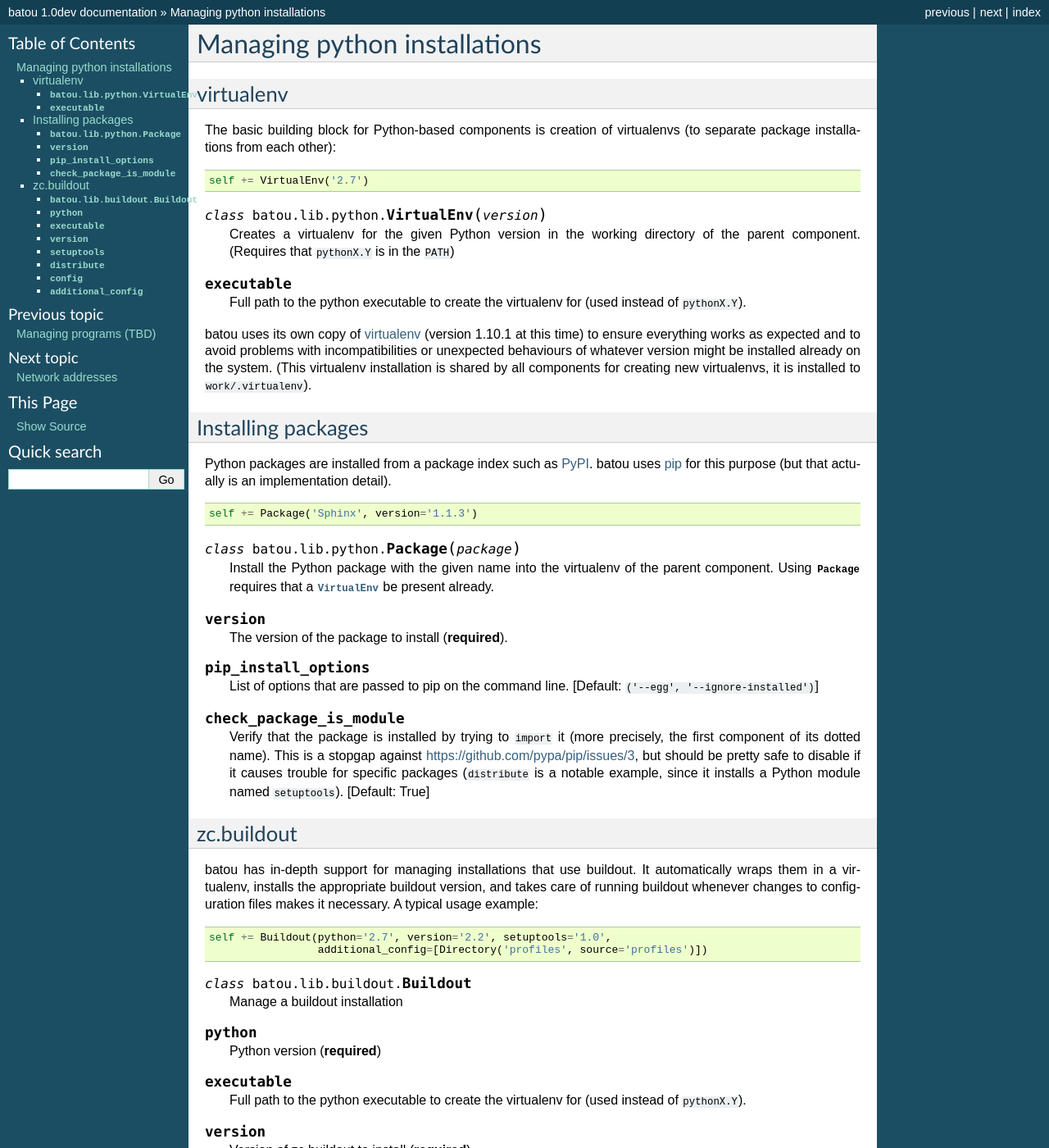
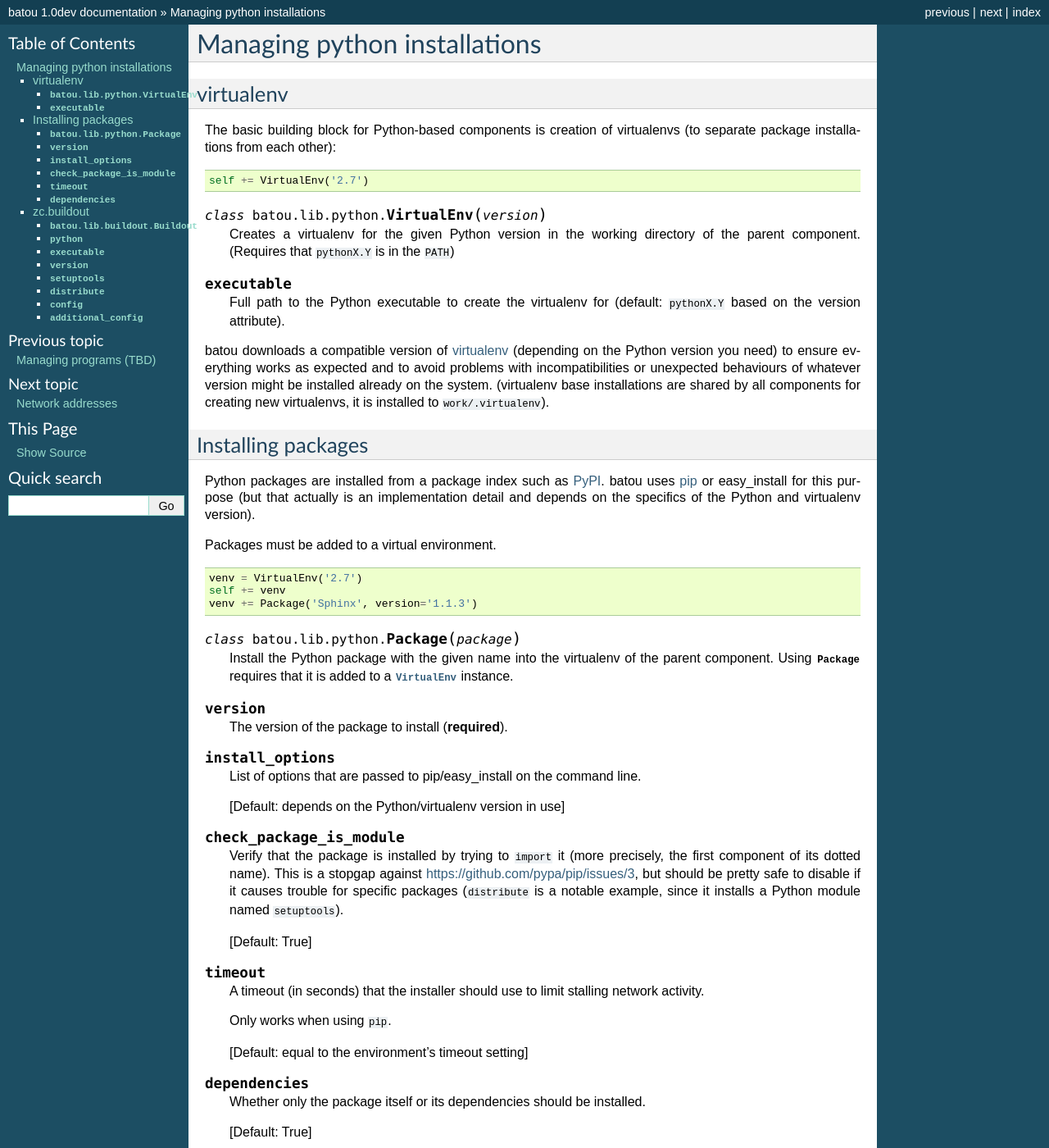
Before and after one commit to flyingcircusio/batou, a Sphinx documentation site: the page built from doc/source/python.txt, in a window 1280 px wide and 1400 px high. Shown: the whole window at 82% size. Built offline with Sphinx 7.4.7, drawn with Linux system fonts in a browser that asks for light colours.

Commit message:
Update documentation and use venv += instead of the separate package() method.

```diff
--- a/doc/source/create-new-project.txt
+++ b/doc/source/create-new-project.txt
@@ -79,8 +79,8 @@ embedded ``batou`` command and batou will install itself and run your command:
     Pre-installing batou - this can take a while...
     ...
 
-Using packages
---------------
+Installing additional packages into batou's environment
+-------------------------------------------------------
 
 batou can install additional dependencies when bootstrapping itself. This is
 useful for example to share component code between multiple deployments. If you
@@ -88,6 +88,6 @@ place a ``requirements.txt`` file in your project's top-level directory (i.e.,
 next to the ``batou`` script), these requirements will be installed along with
 batou. (See the `pip documentation`_ for details on the file format. Note for
 example that you can not only name thirdparty packages but also local paths,
-e.g. ``-e./my_local_egg')
+e.g. ``-e ./my_local_egg``)
 
 .. _`pip documentation`: http://www.pip-installer.org/en/latest/logic.html#requirements-file-format
--- a/doc/source/index.txt
+++ b/doc/source/index.txt
@@ -26,8 +26,9 @@ Services are described by components:
     class MyApp(Component):
 
         def configure(self):
-            self += VirtualEnv('2.7')
-            self += Package('myapp')
+            venv = VirtualEnv('2.7')
+            self += venv
+            venv += Package('myapp')
             self += Program('myapp',
                 command='bin/myapp')
 
--- a/doc/source/python.txt
+++ b/doc/source/python.txt
@@ -19,14 +19,13 @@ The basic building block for Python-based components is creation of virtualenvs
 
 .. py:attribute:: executable
 
-    Full path to the python executable to create the virtualenv for (used
-    instead of ``pythonX.Y``).
+    Full path to the Python executable to create the virtualenv for (default: ``pythonX.Y`` based on the version attribute).
 
-batou uses its own copy of `virtualenv`_ (version 1.10.1 at this time) to
-ensure everything works as expected and to avoid problems with
-incompatibilities or unexpected behaviours of whatever version might be
-installed already on the system. (This virtualenv installation is shared by all
-components for creating new virtualenvs, it is installed to
+batou downloads a compatible version of  `virtualenv`_ (depending on the Python
+version you need) to ensure everything works as expected and to avoid problems
+with incompatibilities or unexpected behaviours of whatever version might be
+installed already on the system. (virtualenv base installations are shared by
+all components for creating new virtualenvs, it is installed to
 ``work/.virtualenv``).
 
 .. _`virtualenv`: http://virtualenv.org/
@@ -36,30 +35,35 @@ Installing packages
 -------------------
 
 Python packages are installed from a package index such as `PyPI`_. batou uses
-`pip`_ for this purpose (but that actually is an implementation detail).
+`pip`_ or easy_install for this purpose (but that actually is an implementation detail and depends on the specifics of the Python and virtualenv version).
+
+Packages must be added to a virtual environment.
 
 .. _`PyPI`: https://pypi.python.org/
 .. _`pip`: http://www.pip-installer.org/
 
 .. code-block:: python
 
-    self += Package('Sphinx', version='1.1.3')
+    venv = VirtualEnv('2.7')
+    self += venv
+    venv += Package('Sphinx', version='1.1.3')
 
 
 .. py:class:: batou.lib.python.Package(package)
 
     Install the Python package with the given name into the virtualenv of the
-    parent component. Using :py:class:`Package` requires that a
-    :py:class:`~batou.lib.python.VirtualEnv` be present already.
+    parent component. Using :py:class:`Package` requires that it is
+    added to a :py:class:`~batou.lib.python.VirtualEnv` instance.
 
 .. py:attribute:: version
 
     The version of the package to install (**required**).
 
-.. py:attribute:: pip_install_options
+.. py:attribute:: install_options
 
-    List of options that are passed to pip on the command line.
-    [Default: ``('--egg', '--ignore-installed')``]
+    List of options that are passed to pip/easy_install on the command line.
+
+    [Default: depends on the Python/virtualenv version in use]
 
 .. py:attribute:: check_package_is_module
 
@@ -68,6 +72,22 @@ Python packages are installed from a package index such as `PyPI`_. batou uses
     against https://github.com/pypa/pip/issues/3, but should be pretty safe to
     disable if it causes trouble for specific packages (``distribute`` is a
     notable example, since it installs a Python module named ``setuptools``).
+
+    [Default: True]
+
+.. py:attribute:: timeout
+
+    A timeout (in seconds) that the installer should use to limit stalling
+    network activity.
+
+    Only works when using ``pip``.
+
+    [Default: equal to the environment's timeout setting]
+
+.. py:attribute:: dependencies
+
+    Whether only the package itself or its dependencies should be installed.
+
     [Default: True]
 
 
--- a/doc/source/secrets.txt
+++ b/doc/source/secrets.txt
@@ -31,7 +31,7 @@ Assume the following component and environment:
 
 batou provides a wrapper command to edit secrets for an environment:
 
-.. code-block:: shell
+.. code-block:: bash
 
     $ ./batou secrets staging
 
```
Also changed, not shown: 4 other files.
